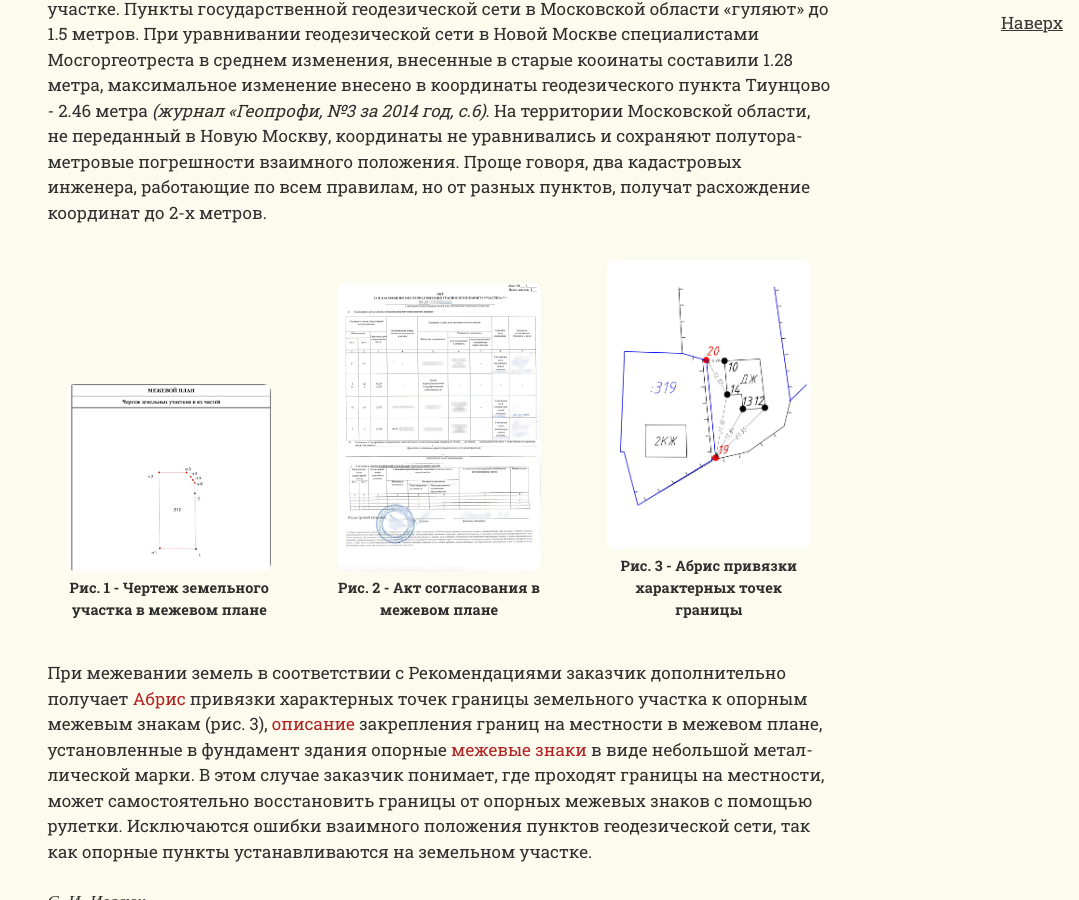
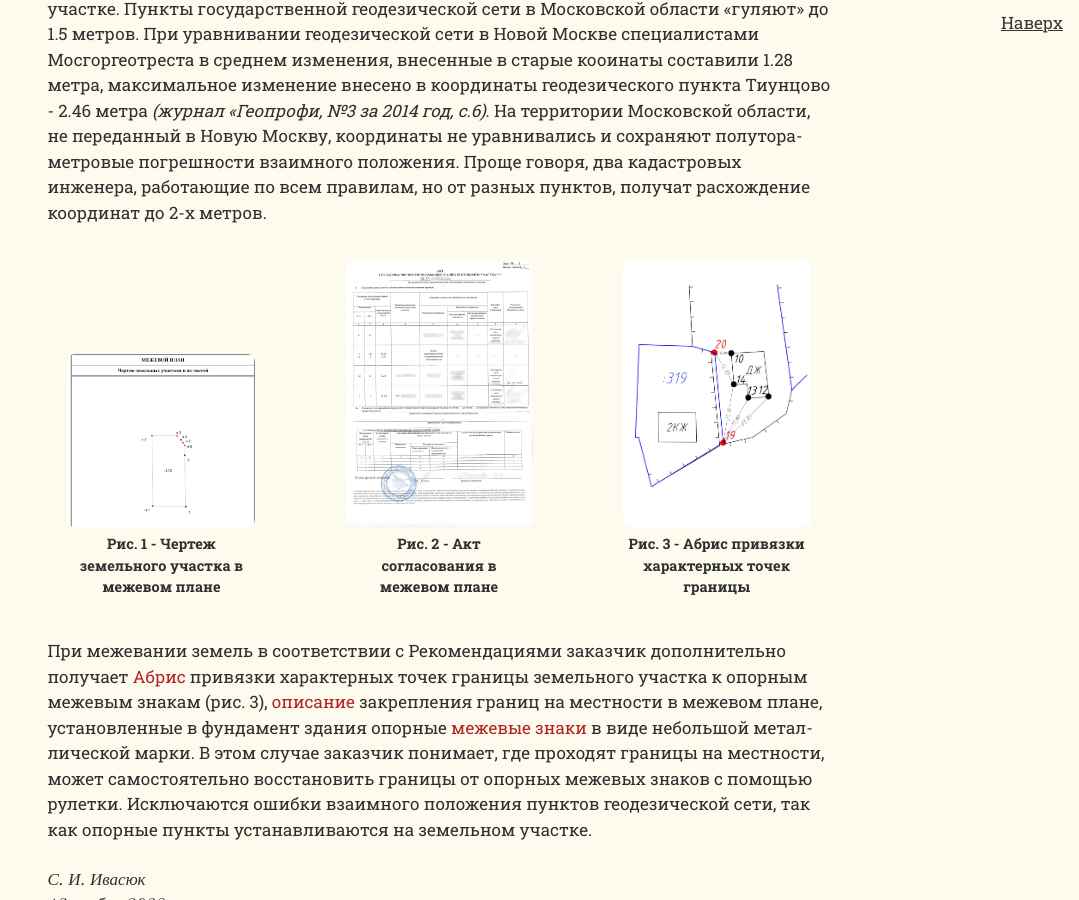
Before and after one commit to SergSi/land-use-art, a Jekyll site: the page built from _posts/2023-11-30-o-mejevanii.md, in a window 1280 px wide and 900 px high, scrolled down 922 px. Shown: the whole window, without its empty margins (201-1280 px from the left). Built offline with Jekyll 4.4.1, drawn with Linux system fonts in a browser that asks for light colours; some web fonts are replaced.

Commit message:
Update image-3.html

```diff
--- a/_includes/image-3.html
+++ b/_includes/image-3.html
@@ -1,5 +1,5 @@
 <div class="flex-container" style="margin-bottom: 2rem;">
-    <div class="flex-item" style="width: 26%;">
+    <div class="flex-item" style="width: 24%;">
       {% if include.file-1 %}
         <figure>
           <a href="/assets/img/{{ include.file-1 }}"><img src="/assets/img/{{ include.file-1 }}" alt="{{ include.caption-1 }}"></a>
@@ -7,7 +7,7 @@
         </figure>
       {% endif %}
     </div>
-    <div class="flex-item" style="width: 26%;">
+    <div class="flex-item" style="width: 24%;">
       {% if include.file-2 %}
         <figure>
           <a href="/assets/img/{{ include.file-2 }}"><img src="/assets/img/{{ include.file-2 }}" alt="{{ include.caption-2 }}"></a>
@@ -15,7 +15,7 @@
         </figure>
       {% endif %}
     </div>
-    <div class="flex-item" style="width: 26%;">
+    <div class="flex-item" style="width: 24%;">
       {% if include.file-3 %}
         <figure>
           <a href="/assets/img/{{ include.file-3 }}"><img src="/assets/img/{{ include.file-3 }}" alt="{{ include.caption-3 }}"></a>
```
